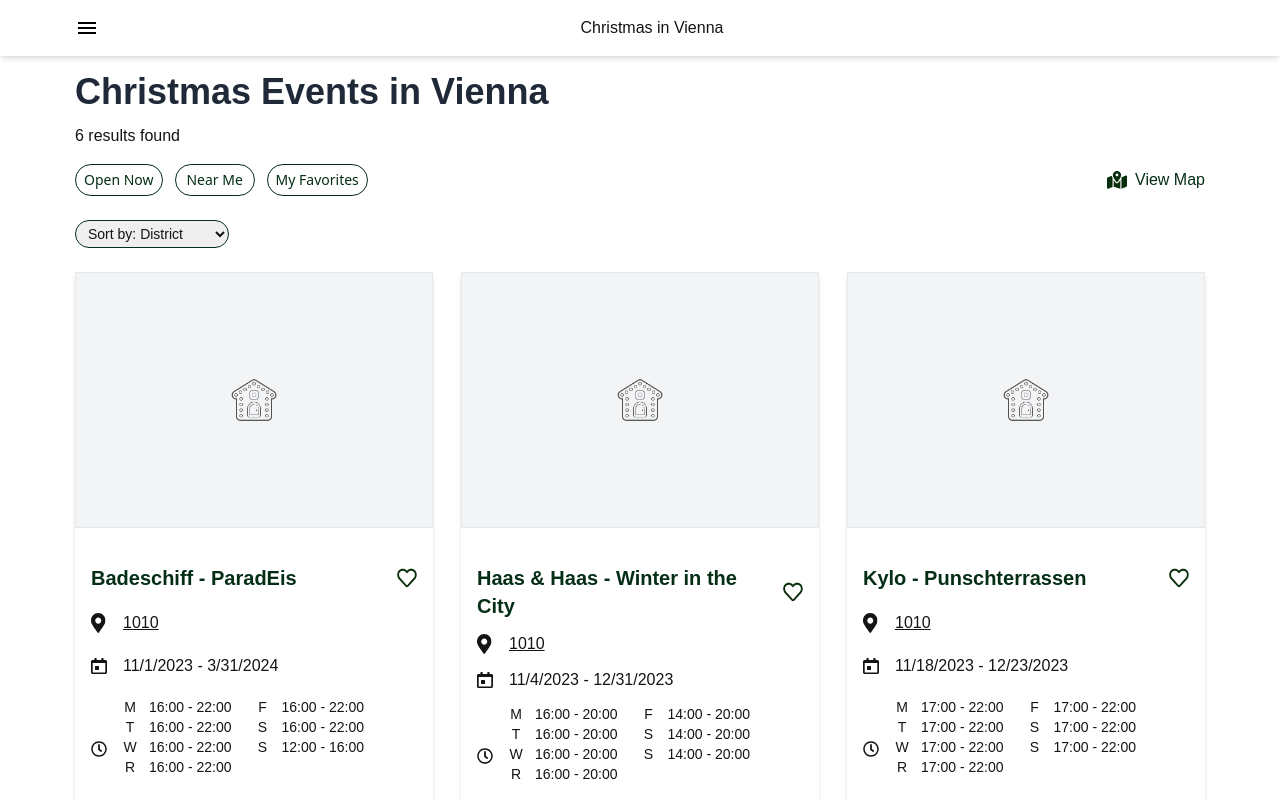
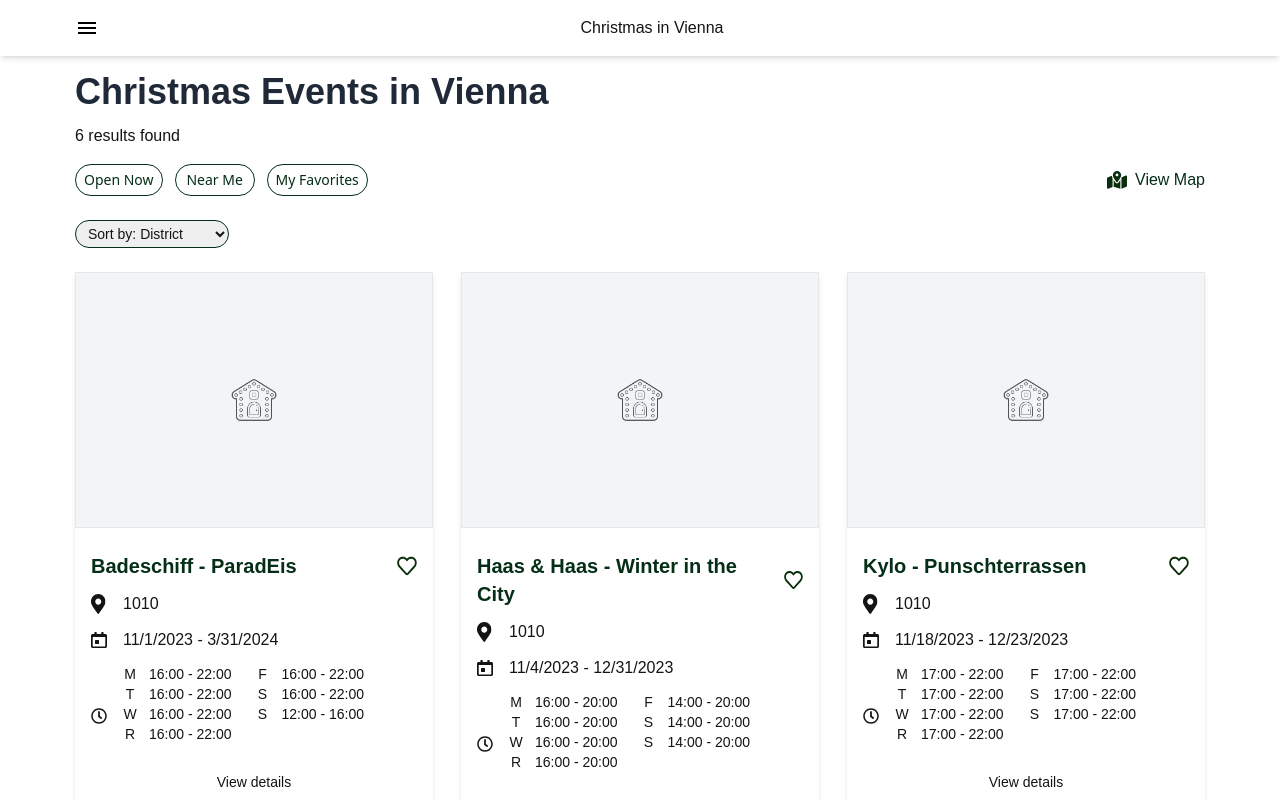
Before and after one commit to kramire/vienna-christmas-markets, a Next.js app: page /events in a window 1280 px wide. Shown: the top 800 px of the page. Built offline with nearby package versions, Linux system fonts and the light colour scheme.

Commit message:
initial layout for slug page

```diff
--- a/src/app.types.ts
+++ b/src/app.types.ts
@@ -1,5 +1,6 @@
 interface Result {
   id: number
+  slug: string
   name: string
   isActive: boolean
   coordinates: Coordinate
--- /dev/null
+++ b/src/app/[slug]/layout.tsx
@@ -0,0 +1,3 @@
+export default function Layout({ children }: { children: React.ReactNode }) {
+  return children
+}
--- /dev/null
+++ b/src/app/[slug]/page.tsx
@@ -0,0 +1,15 @@
+import { notFound } from 'next/navigation'
+import { Market, Event } from '../../app.types'
+import data from '../../data.json'
+
+export default function ResultPage({ params }: { params: { slug: string } }) {
+  const { slug } = params
+
+  const result = data.find((result) => result.slug === slug) as Market | Event
+
+  if (!result) {
+    notFound()
+  }
+
+  return <>This is the page for {result.name}</>
+}
--- a/src/containers/resultList/resultCard/location.tsx
+++ b/src/containers/resultList/resultCard/location.tsx
@@ -7,11 +7,14 @@ import LocationIcon from '../../../../public/location.svg'
 interface Props {
   coordinates: Coordinate
   district: string
+  isLinkedToMaps?: boolean
 }
 
-export const Location = ({ coordinates, district }: Props) => (
+export const Location = ({ coordinates, district, isLinkedToMaps = false }: Props) => {
+  if (isLinkedToMaps) {
+    return (
       <div className="flex items-center gap-4">
-    <Image src={LocationIcon} loading="lazy" alt="Neighborhood location" width={16} height={16} />
+        <Image src={LocationIcon} alt="" width={16} height={16} />
         <a
           href={`${GOOGLE_MAPS_LINK}&query=${coordinates.lat},${coordinates.lng}`}
           target="_blank"
@@ -22,3 +25,12 @@ export const Location = ({ coordinates, district }: Props) => (
         </a>
       </div>
     )
+  }
+
+  return (
+    <div className="flex items-center gap-4">
+      <Image src={LocationIcon} alt="" width={16} height={16} />
+      {district}
+    </div>
+  )
+}
--- a/src/containers/resultList/resultCard/resultCard.tsx
+++ b/src/containers/resultList/resultCard/resultCard.tsx
@@ -1,21 +1,16 @@
 'use client'
 import { useState, useEffect } from 'react'
 
-import { localizeDate } from '../../../utils/localizeDate'
-import { Event, Market, ResultType } from '../../../app.types'
-import { theme } from '../../../theme'
-import { GOOGLE_MAPS_LINK, weekDays } from '../resultList.constants'
+import { Event, Market } from '../../../app.types'
 import { resultToImgUrlMapping } from '../../../app.constants'
-import Image from 'next/image'
 
 import OpenStatusLabel from '../../../components/openStatusLabel'
 import CardImage from './cardImage'
 import FavoriteButton from './favoriteButton'
-import { Offerings } from './offerings'
 import { OpeningHours } from './openingHours'
 import { Location } from './location'
 import { Dates } from './dates'
-import { Website } from './website'
+import Link from 'next/link'
 
 interface Props {
   result: Market | Event
@@ -36,6 +31,7 @@ const ResultCard = ({ result, isFavorite, toggleFavoriteResult }: Props) => {
 
   return (
     <li key={id} className="gap-3 w-full relative shadow-md flex flex-col">
+      <Link href={`/${result.slug}`}>
         <CardImage imgSrc={imgSrc} altText={name} />
         <div className="flex flex-col justify-between w-full px-4 py-6 gap-3 flex-1">
           <div className="flex justify-between gap-3">
@@ -45,10 +41,10 @@ const ResultCard = ({ result, isFavorite, toggleFavoriteResult }: Props) => {
           <Location coordinates={coordinates} district={district} />
           <Dates start={start} end={end} language={language} />
           <OpeningHours marketId={id} times={times} />
-        <Website website={website} marketName={name} />
-        {type === ResultType.MARKET && <Offerings marketId={id} availableOfferings={offerings} />}
+          <p className="text-center text-sm">View details</p>
         </div>
         <OpenStatusLabel start={start} end={end} times={times} />
+      </Link>
     </li>
   )
 }
--- a/src/data.json
+++ b/src/data.json
@@ -1,6 +1,7 @@
 [
   {
     "id": 1,
+    "slug": "mq",
     "name": "Winter MQ",
     "isActive": true,
     "district": "1070",
@@ -23,6 +24,7 @@
   },
   {
     "id": 2,
+    "slug": "spittelberg",
     "name": "Weihnachtsmarkt am Spittelberg",
     "isActive": true,
     "district": "1070",
@@ -45,6 +47,7 @@
   },
   {
     "id": 3,
+    "slug": "tuerkenschanzpark",
     "name": "Weihnachtsmarkt im Türkenschanzpark",
     "isActive": true,
     "district": "1180",
@@ -67,6 +70,7 @@
   },
   {
     "id": 4,
+    "slug": "stephansplatz",
     "name": "Weihnachtsdorf am Stephansplatz",
     "isActive": true,
     "district": "1010",
@@ -89,6 +93,7 @@
   },
   {
     "id": 5,
+    "slug": "genussmarkt",
     "name": "Advent-Genussmarkt bei der Oper",
     "isActive": false,
     "district": "1010",
@@ -111,6 +116,7 @@
   },
   {
     "id": 6,
+    "slug": "altes-akh",
     "name": "Weihnachtsdorf am Campus der Universität Wien",
     "isActive": true,
     "district": "1090",
@@ -133,6 +139,7 @@
   },
   {
     "id": 7,
+    "slug": "am-hof",
     "name": "Weihnachtsmarkt Am Hof",
     "isActive": true,
     "district": "1010",
@@ -155,6 +162,7 @@
   },
   {
     "id": 8,
+    "slug": "maria-theresian-platz",
     "name": "Weihnachtsdorf Maria-Theresien-Platz",
     "isActive": true,
     "district": "1010",
@@ -177,6 +185,7 @@
   },
   {
     "id": 9,
+    "slug": "im-wald",
     "name": "Weihnacht im Wald",
     "isActive": true,
     "district": "1020",
@@ -191,6 +200,7 @@
   },
   {
     "id": 10,
+    "slug": "hirschstetten",
     "name": "Weihnachtsmarkt in den Blumengärten Hirschstetten",
     "isActive": true,
     "district": "1220",
@@ -205,6 +215,7 @@
   },
   {
     "id": 11,
+    "slug": "belvedere",
     "name": "Weihnachtsdorf Schloss Belvedere",
     "isActive": true,
     "district": "1030",
@@ -227,6 +238,7 @@
   },
   {
     "id": 12,
+    "slug": "liechtenstein",
     "name": "Advent im Gartenpalais Liechtenstein",
     "isActive": true,
     "district": "1090",
@@ -249,6 +261,7 @@
   },
   {
     "id": 13,
+    "slug": "freyung",
     "name": "Altwiener Christkindlmarkt Freyung",
     "isActive": true,
     "district": "1010",
@@ -271,6 +284,7 @@
   },
   {
     "id": 14,
+    "slug": "karlsplatz",
     "name": "Art Advent - Kunst & Handwerk am Karlsplatz",
     "isActive": true,
     "district": "1040",
@@ -293,6 +307,7 @@
   },
   {
     "id": 15,
+    "slug": "almadvent",
     "name": "Almadvent",
     "isActive": true,
     "district": "1020",
@@ -315,6 +330,7 @@
   },
   {
     "id": 16,
+    "slug": "schoenbrunn",
     "name": "Kultur- und Weihnachtsmarkt Schloss Schönbrunn",
     "isActive": true,
     "district": "1130",
@@ -337,6 +353,7 @@
   },
   {
     "id": 17,
+    "slug": "rathausplatz",
     "name": "Wiener Christkindlmarkt auf dem Rathausplatz",
     "isActive": true,
     "district": "1010",
@@ -359,6 +376,7 @@
   },
   {
     "id": 18,
+    "slug": "riesenradplatz",
     "name": "Wintermarkt am Riesenradplatz",
     "isActive": true,
     "district": "1020",
@@ -381,6 +399,7 @@
   },
   {
     "id": 19,
+    "slug": "ottakringer",
     "name": "Ottakringer Weihnachtszauber",
     "isActive": true,
     "district": "1160",
@@ -395,6 +414,7 @@
   },
   {
     "id": 20,
+    "slug": "badeschiff",
     "name": "Badeschiff - ParadEis",
     "isActive": true,
     "district": "1010",
@@ -417,6 +437,7 @@
   },
   {
     "id": 21,
+    "slug": "haas-und-haas",
     "name": "Haas & Haas - Winter in the City",
     "isActive": true,
     "district": "1010",
@@ -439,6 +460,7 @@
   },
   {
     "id": 22,
+    "slug": "usus",
     "name": "USUS - Punsch am Wasser",
     "isActive": true,
     "district": "1210",
@@ -453,6 +475,7 @@
   },
   {
     "id": 23,
+    "slug": "atmosphere-bar",
     "name": "Atmosphere Rooftop Bar - Urban après ski",
     "isActive": false,
     "district": "1010",
@@ -467,6 +490,7 @@
   },
   {
     "id": 24,
+    "slug": "michaelerplatz",
     "name": "k.u.k. Weihnachtsmarkt am Michaelerplatz",
     "isActive": false,
     "district": "1010",
@@ -481,6 +505,7 @@
   },
   {
     "id": 25,
+    "slug": "ikea",
     "name": "IKEA - Weihnachtsmarkt",
     "isActive": true,
     "district": "1150",
@@ -503,6 +528,7 @@
   },
   {
     "id": 26,
+    "slug": "boothaus",
     "name": "Das Boothaus - Punsch im Winterwonderland",
     "isActive": false,
     "district": "1220",
@@ -517,6 +543,7 @@
   },
   {
     "id": 27,
+    "slug": "kylo",
     "name": "Kylo - Punschterrassen",
     "isActive": true,
     "district": "1010",
@@ -539,6 +566,7 @@
   },
   {
     "id": 28,
+    "slug": "lucullus",
     "name": "Lucullus - Pop Up Wintermarket",
     "isActive": false,
     "district": "1030",
@@ -553,6 +581,7 @@
   },
   {
     "id": 29,
+    "slug": "kleinoid",
     "name": "Kleinoid - Wintergarten",
     "isActive": false,
     "district": "1010",
@@ -574,6 +603,7 @@
   },
   {
     "id": 30,
+    "slug": "aurora-bar",
     "name": "Aurora Rooftop - Winter Vibes",
     "isActive": true,
     "district": "1100",
```
Lines whose indentation alone changed are shown as unchanged.
